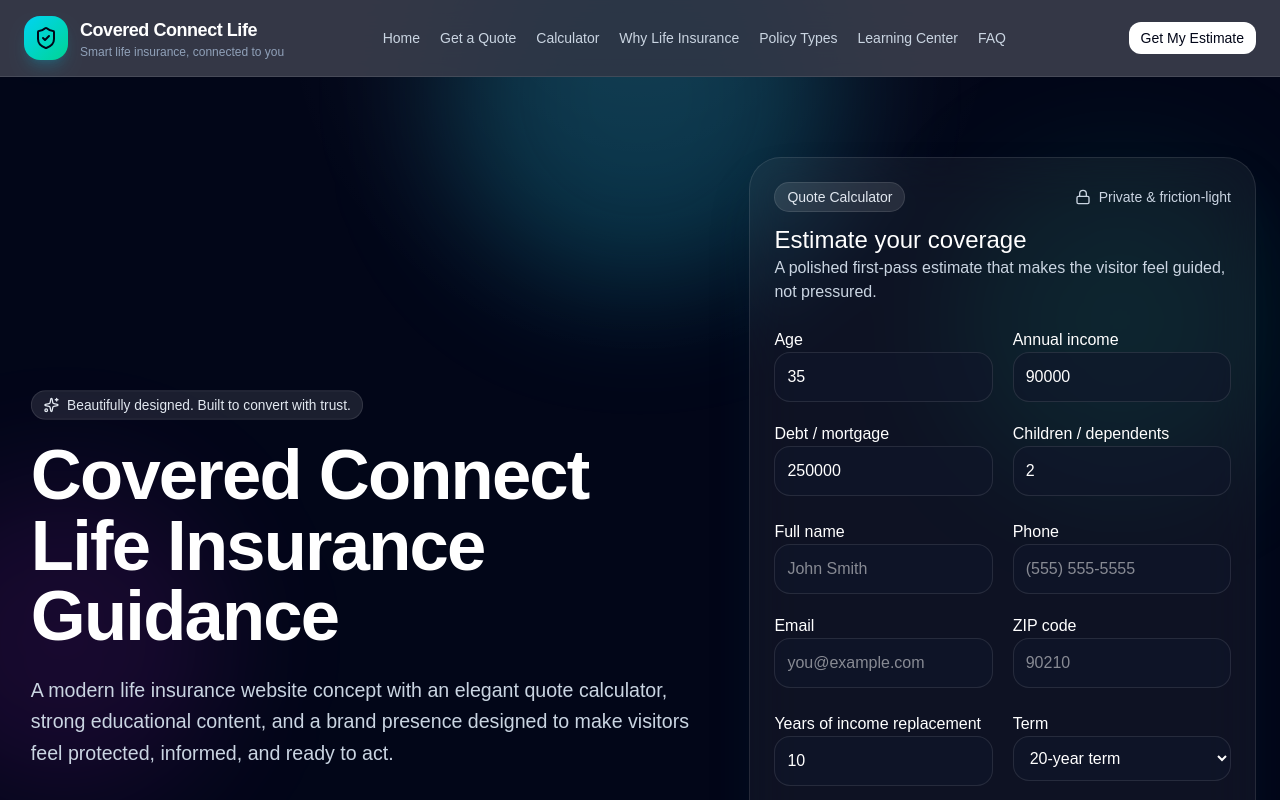
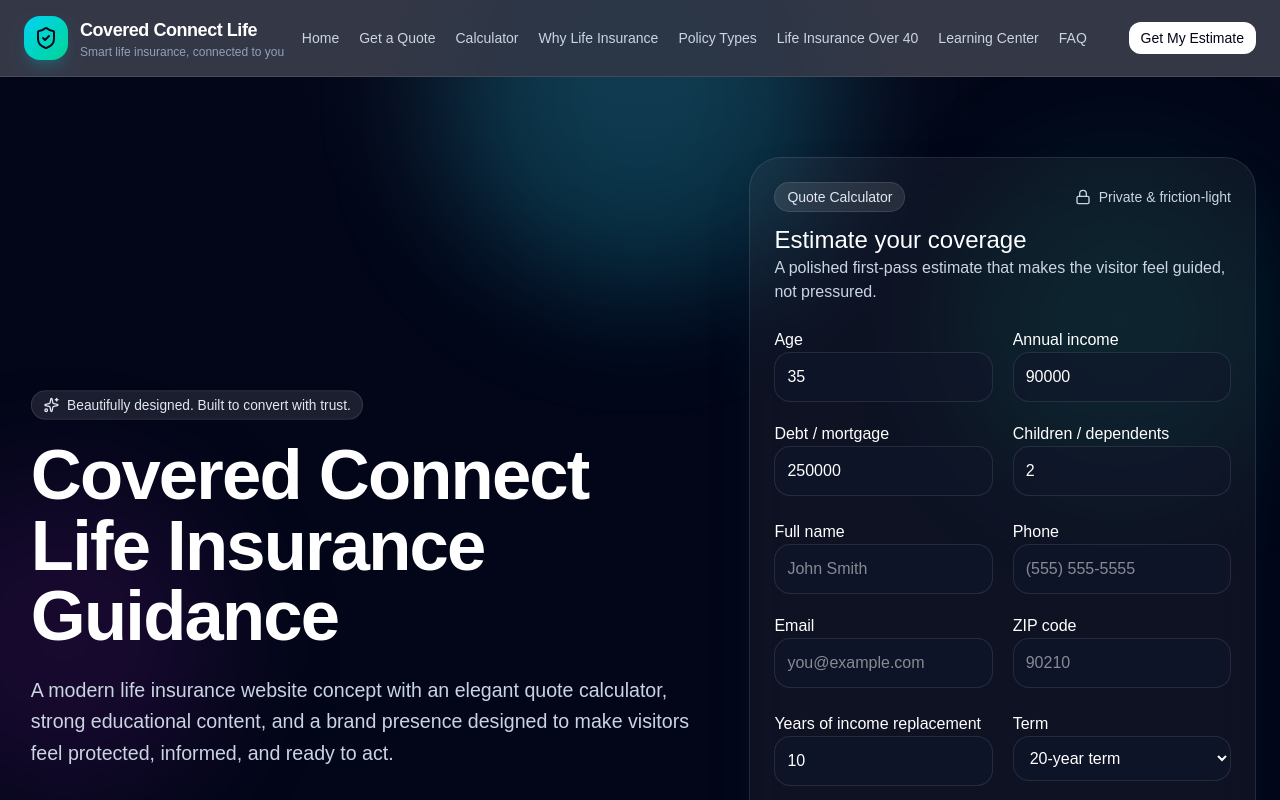
Before and after one commit to Henrikh1985/covered-connect-life, a Next.js app: page / in a window 1280 px wide. Shown: the top 800 px of the page. Built offline with nearby package versions, Linux system fonts and the light colour scheme.

Commit message:
Add Life Insurance Over 40 nav link

```diff
--- a/app/components/Header.tsx
+++ b/app/components/Header.tsx
@@ -10,6 +10,7 @@ const navLinks = [
   { label: "Calculator", href: "/#calculator" },
   { label: "Why Life Insurance", href: "/#why-life-insurance" },
   { label: "Policy Types", href: "/#policy-types" },
+  { label: "Life Insurance Over 40", href: "/life-insurance-for-people-over-40" },
   { label: "Learning Center", href: "/learning-center" },
   { label: "FAQ", href: "/faq" },
 ];
```
